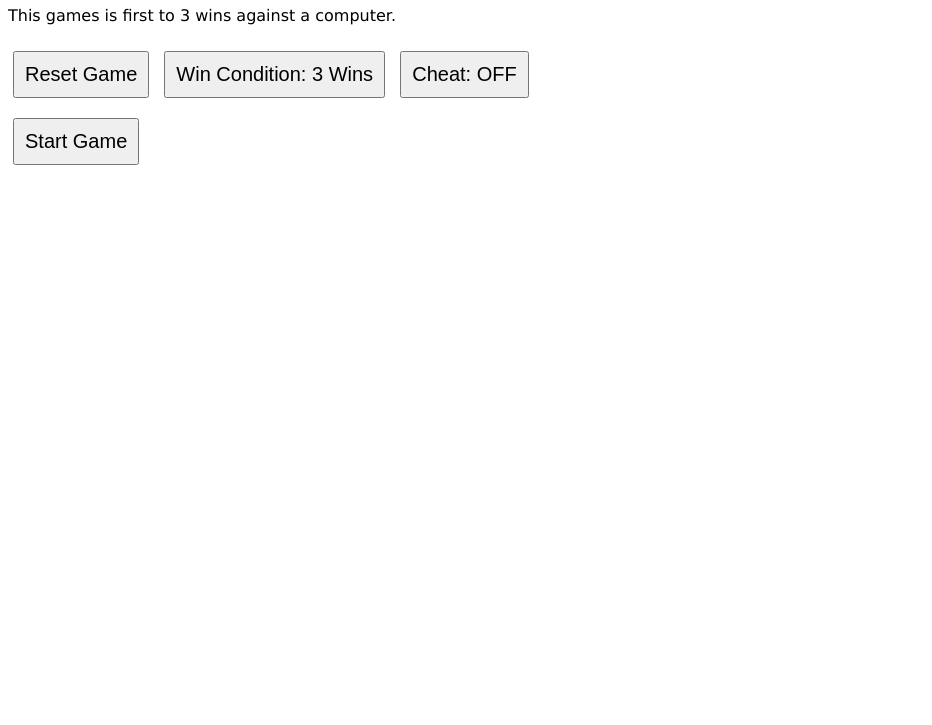
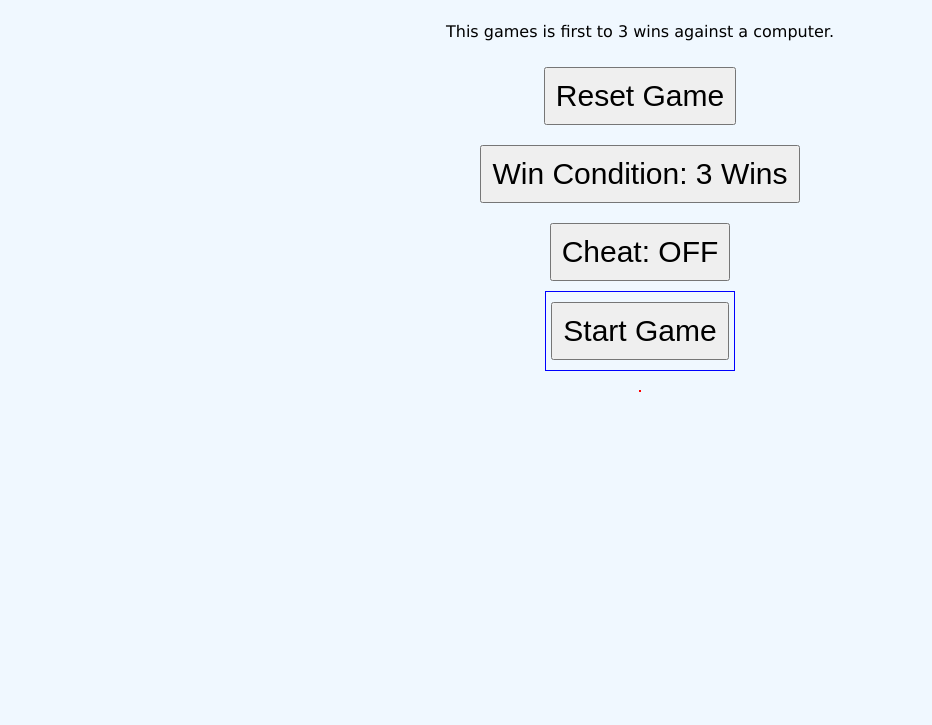
Before and after one commit to andrewtran28/rock-paper-scissors, a plain HTML site: page index.html in a window 1280 px wide. Shown: the part 75-800 px from the top of the page, without its empty margins (0-932 px from the left). Drawn offline with Linux system fonts and the light colour scheme.

Commit message:
Stylize layout

```diff
--- a/styles.css
+++ b/styles.css
@@ -1,9 +1,35 @@
 body {
+    display: flex;
+    flex-direction: column;
+    align-items: center;
+    height: 100vh;
+    margin: 0;
+    padding: 0;
     font-family:'Lucida Sans', 'Lucida Sans Regular', 'Lucida Grande', 'Lucida Sans Unicode', Geneva, Verdana, sans-serif;
+    background-color: aliceblue;
 }
 
 button {
-    font-size: 20px;
+    font-size: 30px;
     padding: 10px;
     margin: 10px 5px;
 }
+
+.scoreboard {
+    border: 1px solid blue;
+    display: flex;
+    flex-direction: column;
+    align-items: center;
+    justify-content: center;
+    font-size: 30px;
+}
+
+.rpsgame {
+    border: 1px solid red;
+    display: flex;
+    flex-direction: column;
+    align-items: center;
+    justify-content: center;
+    font-size: 20px;
+    font-weight: 600;
+}
```
Also changed, not shown: img/paper.jpg (added), img/rock.jpg (added), img/rps.jpg (deleted), img/scissors.jpg (added).
